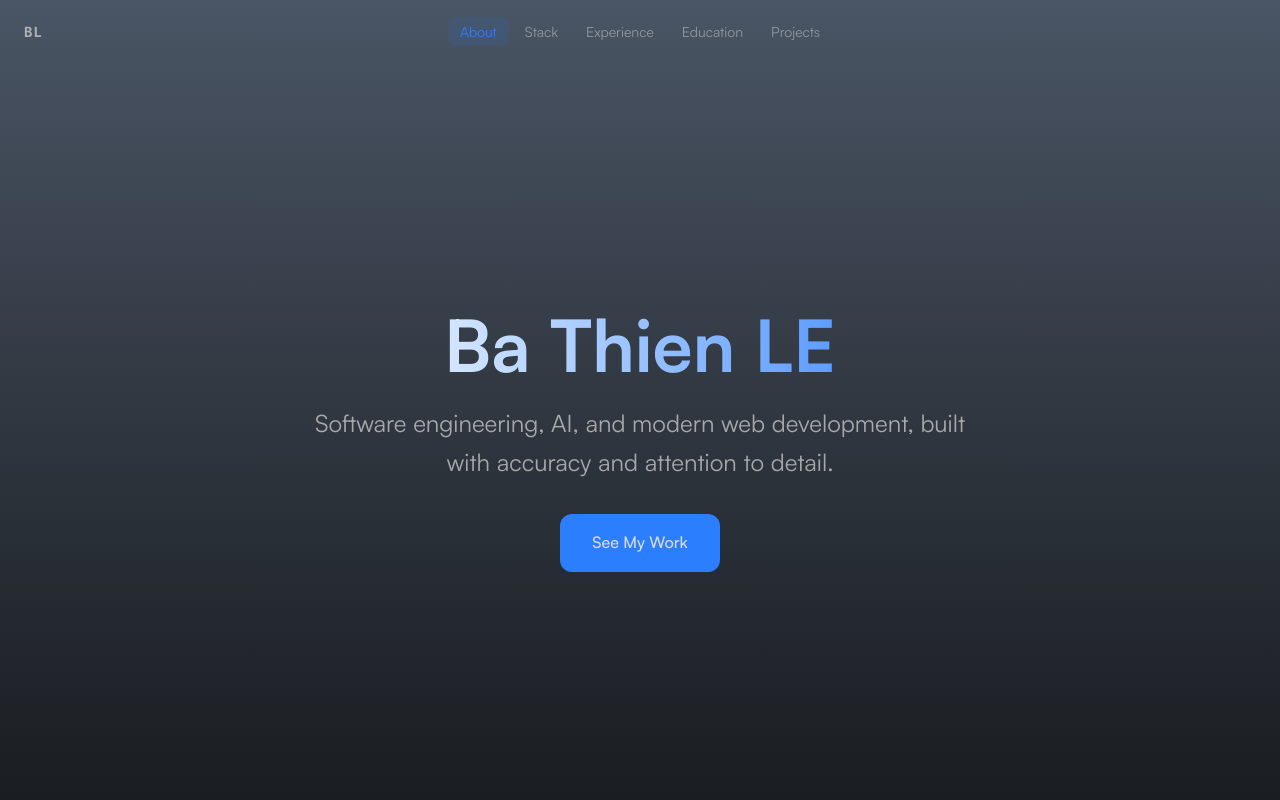
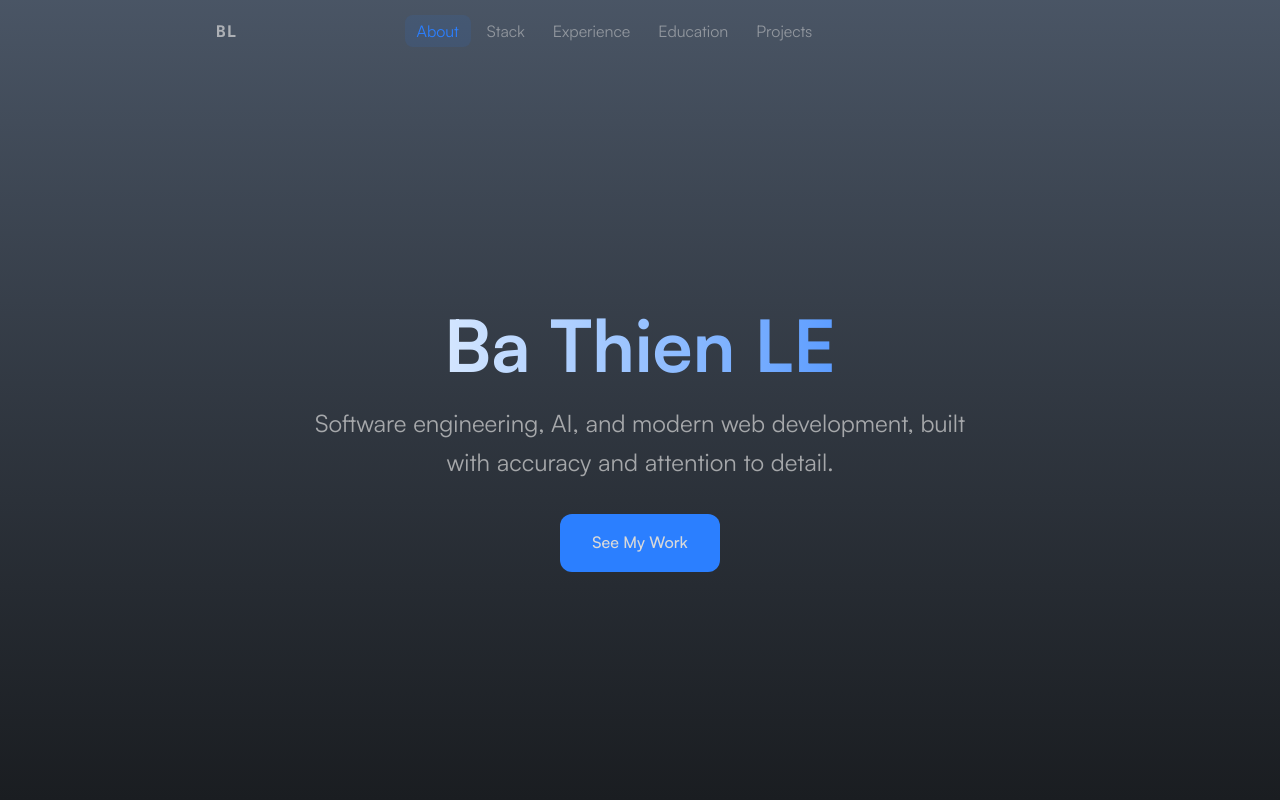
Before and after one commit to bathienle/bathienle.github.io, a Vue app: page / in a window 1280 px wide. Shown: the top 800 px of the page. Built offline with nearby package versions, Linux system fonts and the light colour scheme; some icons are missing.

Commit message:
Improve navbar design

```diff
--- a/src/components/AppNavbar.vue
+++ b/src/components/AppNavbar.vue
@@ -3,25 +3,23 @@
     class="fixed top-0 left-0 right-0 z-50 transition-all duration-300"
     :class="scrolled ? 'bg-dominant/90 backdrop-blur-xl border-b border-white/5 shadow-lg' : 'bg-transparent'"
   >
-    <div class="grid grid-cols-2 md:grid-cols-3 items-center h-16 px-6 max-w-7xl mx-auto">
-      <!-- Logo -->
+    <div class="flex items-center justify-between h-16 px-6 max-w-4xl mx-auto gap-x-8">
       <a
-        class="justify-self-start text-sm font-mono font-bold tracking-wider text-neutral/70 hover:text-accent transition-colors duration-200"
+        class="justify-self-start text-base font-mono font-bold tracking-wider text-neutral/70 hover:text-accent transition-colors duration-200"
         href="/"
         rel="noopener"
       >
         {{ initials }}
       </a>
 
-      <!-- Desktop nav -->
       <nav class="hidden md:flex justify-center">
         <ul class="flex items-center gap-1">
           <li v-for="link in links" :key="link.href">
             <a
               :href="link.href"
-              class="px-3 py-1.5 text-sm rounded-lg transition-colors duration-200"
+              class="px-3 py-1.5 text-base rounded-lg transition-colors duration-200"
               :class="
-                activeSection === link.href
+              activeSection === link.href
                   ? 'text-accent bg-accent/10'
                   : 'text-neutral/50 hover:text-neutral hover:bg-white/5'
               "
@@ -32,7 +30,6 @@
         </ul>
       </nav>
 
-      <!-- Desktop socials -->
       <div class="hidden md:flex items-center justify-end gap-2">
         <a
           v-for="social in socials"
@@ -43,11 +40,10 @@
           class="flex items-center justify-center w-8 h-8 rounded-lg text-neutral/40 transition-all duration-200 hover:text-accent hover:bg-accent/10"
           :aria-label="`Visit ${social.key} profile`"
         >
-          <Icon :icon="`mdi:${social.key}`" class="w-5 h-5" />
+          <Icon :icon="`mdi:${social.key}`" class="w-6 h-6" />
         </a>
       </div>
 
-      <!-- Mobile menu button -->
       <button
         class="md:hidden justify-self-end flex items-center justify-center w-9 h-9 rounded-lg text-neutral/60 hover:text-neutral hover:bg-white/5 transition-colors duration-200"
         @click="toggleMenu"
@@ -57,7 +53,6 @@
       </button>
     </div>
 
-    <!-- Mobile dropdown -->
     <Transition name="mobile-menu">
       <nav
         v-if="isOpen"
@@ -67,7 +62,7 @@
           <li v-for="link in links" :key="link.href">
             <a
               :href="link.href"
-              class="flex items-center px-6 py-3 text-sm transition-colors duration-200"
+              class="flex items-center px-6 py-3 text-base transition-colors duration-200"
               :class="
                 activeSection === link.href
                   ? 'text-accent'
```
